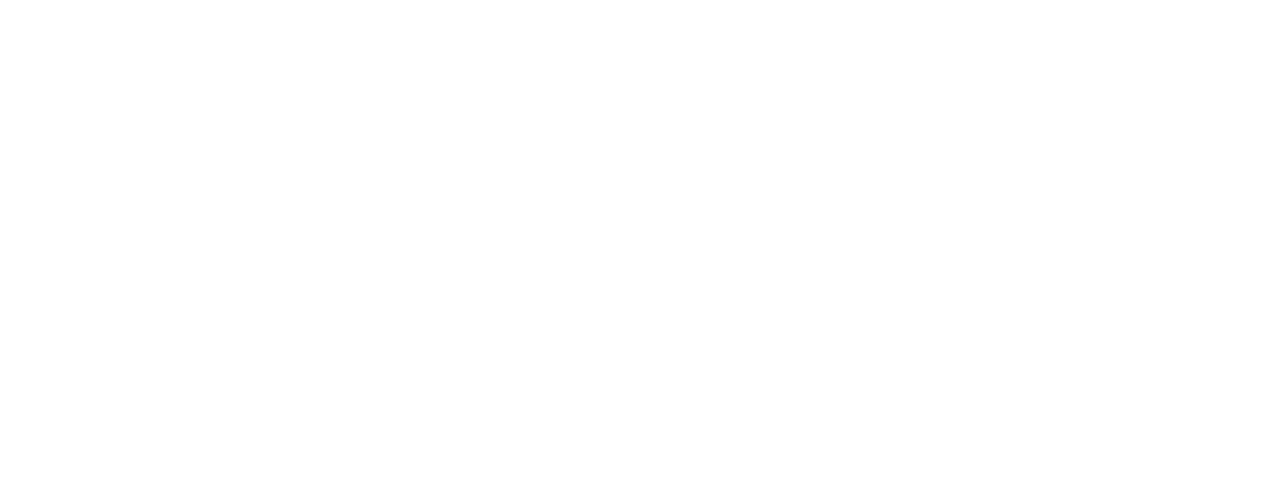
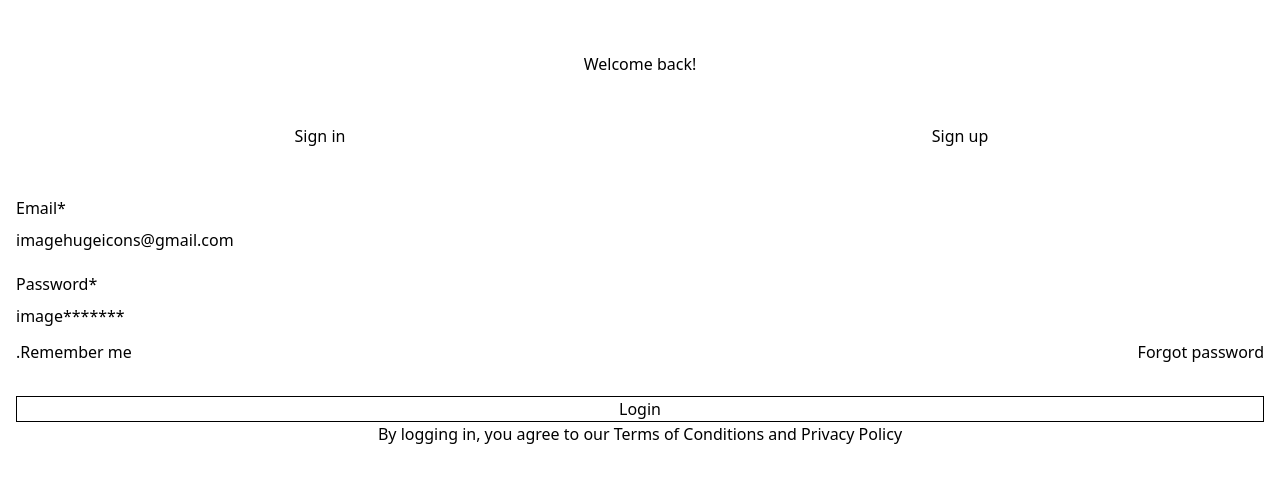
Before and after one commit to femnixx/mode-ui, a React (Vite) app in the folder mode-ui/: page /Login in a window 1280 px wide. Before the commit this address had no page. Shown: the top 482 px of the page. Built offline with nearby package versions, Linux system fonts and the light colour scheme.

Commit message:
made base login elements

```diff
--- a/mode-ui/src/App.jsx
+++ b/mode-ui/src/App.jsx
@@ -5,6 +5,7 @@
 import LandingPage from "./pages/LandingPage";
 import SecondPage from "./pages/SecondPage";
 import { BrowserRouter, Routes, Route } from "react-router-dom";
+import Login from "./pages/Login";
 
 function App() {
   const [count, setCount] = useState(0);
@@ -14,6 +15,7 @@
       <Routes>
         <Route path="/" element={<LandingPage />} />
         <Route path="/SecondPage" element={<SecondPage />} />
+        <Route path="/Login" element={<Login />} />
       </Routes>
     </BrowserRouter>
   );
--- a/mode-ui/src/components/NavbarComponent.jsx
+++ b/mode-ui/src/components/NavbarComponent.jsx
@@ -5,6 +5,7 @@
 import Dropdown from "../assets/dropdown.svg";
 import HamburgerComponent from "../components/HamburgerComponent.jsx";
 import { useState } from "react";
+import { Outlet, Link } from "react-router-dom";
 
 const NavbarComponent = () => {
   const [toggled, setToggled] = useState(false);
@@ -52,12 +53,14 @@
 
           <div className="flex gap-x-4">
             <div className="flex min-lg:pr-10 hover:cursor-pointer">
+              <Link to="/Login">
                 <button className="hover:cursor-pointer">
                   <div className="flex items-center w-fit font-semibold gap bg-[#EEEFEF] rounded-lg  text-[#5A6475] px-4 py-2 gap-x-2 text-sm">
                     <p>Login</p>
                     <img src={Login} alt="" className="" />
                   </div>
                 </button>
+              </Link>
             </div>
             <div
               className="flex items-center justify-center lg:hidden hover:cursor-pointer"
--- /dev/null
+++ b/mode-ui/src/pages/Login.jsx
@@ -0,0 +1,58 @@
+import React from "react";
+
+const Login = () => {
+  return (
+    <>
+      <div className="w-screen h-screen">
+        <h1 className="mt-13 text-center flex items-center justify-center">
+          Welcome back!
+        </h1>
+        <div className="mt-12">
+          <div className="flex justify-around w-full">
+            <div className="w-1/2 flex items-center justify-center">
+              <p className="">Sign in</p>
+            </div>
+            <div className="w-1/2 flex items-center justify-center">
+              <p>Sign up</p>
+            </div>
+          </div>
+          {/* login */}
+          <div className="mt-12 px-4 ">
+            <div className="flex">
+              <p>Email</p>
+              <p>*</p>
+            </div>
+            <div className="flex mt-2">
+              <p>image</p>
+              <p>hugeicons@gmail.com</p>
+            </div>
+            <div className="flex mt-5">
+              <p>Password</p>
+              <p>*</p>
+            </div>
+            <div className="flex mt-2">
+              <p>image</p>
+              <p>*******</p>
+            </div>
+            <div className="flex mt-3 justify-between">
+              <div className="flex">
+                <div>.</div>
+                <p>Remember me</p>
+              </div>
+              <p>Forgot password</p>
+            </div>
+            <button className="mt-8 flex text-center border-1 w-full items-center justify-center">
+              Login
+            </button>
+            <p className="flex justify-center items-end text-center">
+              By logging in, you agree to our Terms of Conditions and Privacy
+              Policy
+            </p>
+          </div>
+        </div>
+      </div>
+    </>
+  );
+};
+
+export default Login;
```
Lines whose indentation alone changed are shown as unchanged.
